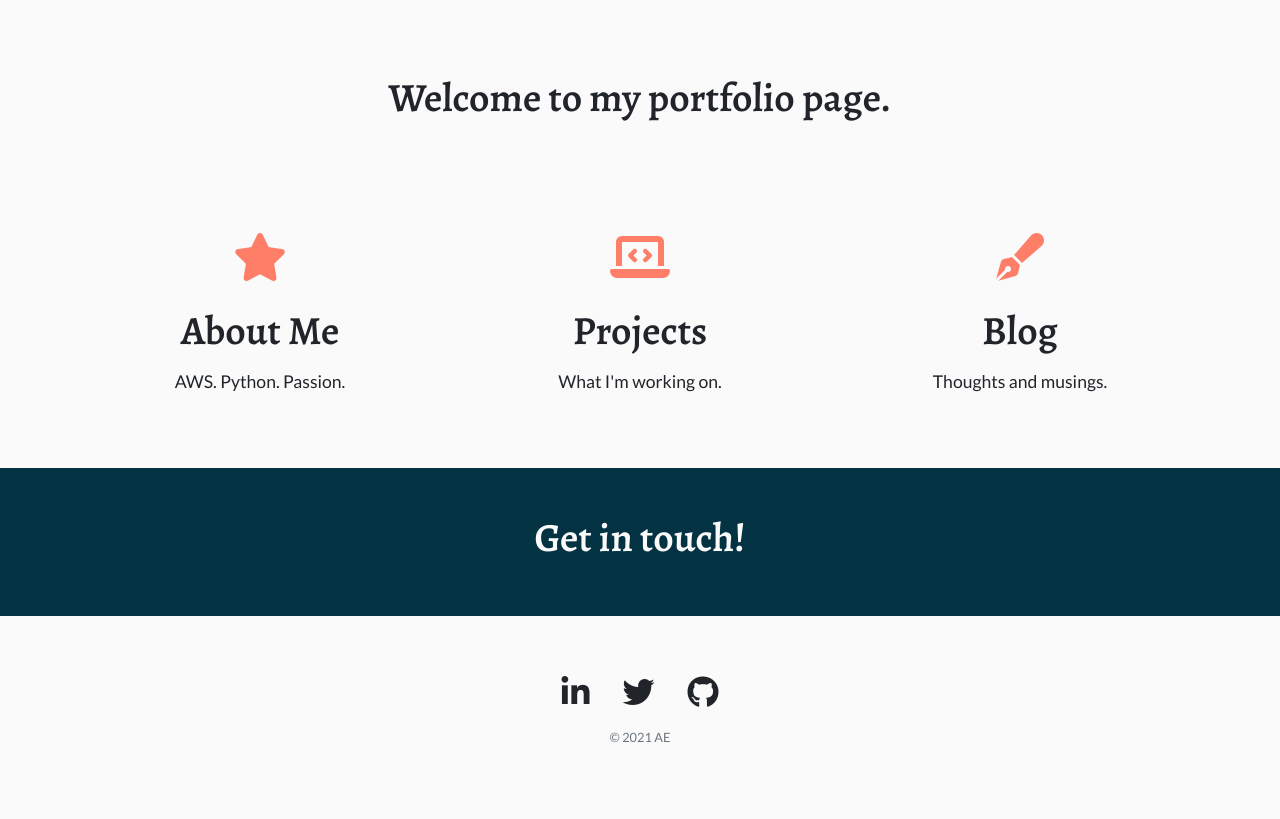
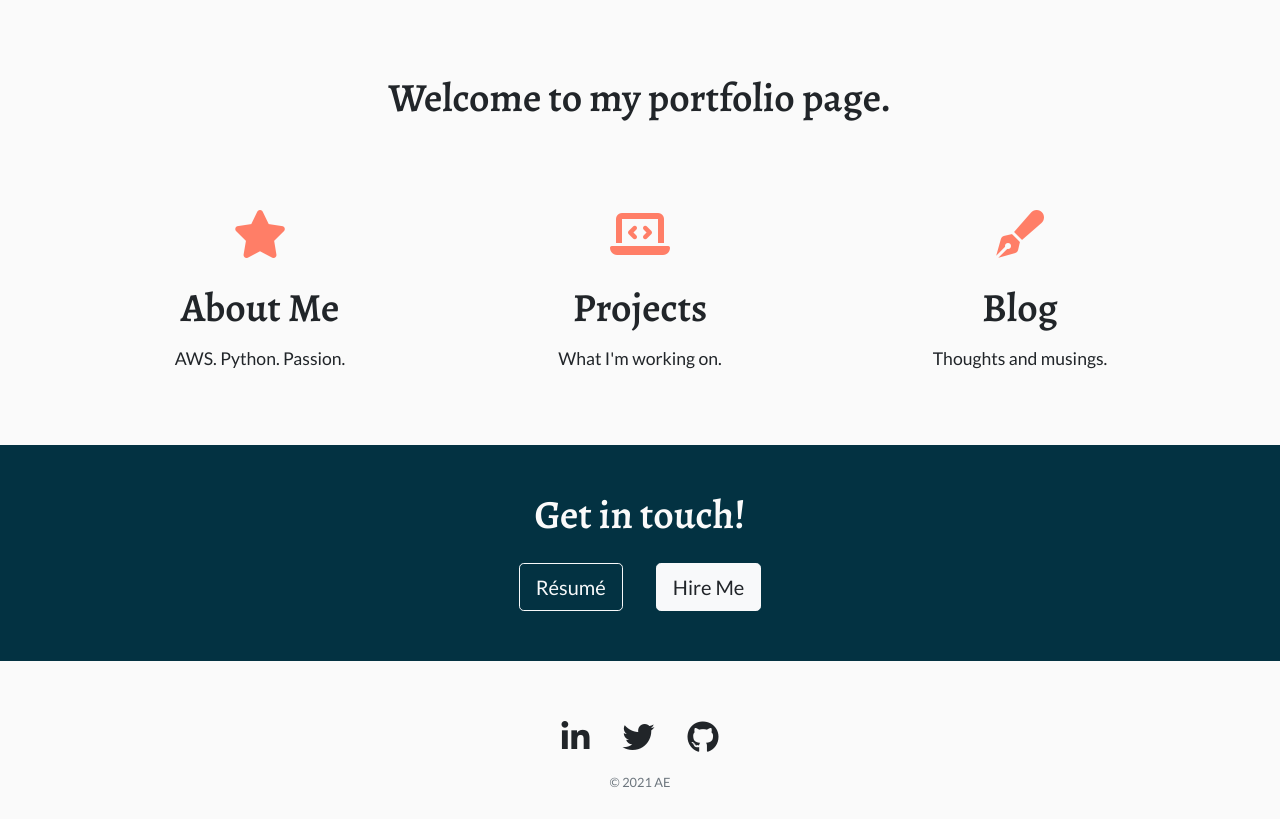
Before and after one commit to aeversme/portfolio-webapp, a Flask app: page / in a window 1280 px wide. Shown: the part 473-1292 px from the top of the page. Before the commit the page ends 1215 px from the top, so only its background shows below. Run offline with Flask 2, Linux system fonts and the light colour scheme; some libraries are stand-ins or nearby versions.

Commit message:
add and style call to action

```diff
--- a/static/css/styles.css
+++ b/static/css/styles.css
@@ -105,7 +105,7 @@ h1, h2, h3 {
 }
 
 .feature-box {
-    padding: 5%;
+    padding: 3% 5% 5%;
 }
 
 .feature-icon {
@@ -117,6 +117,10 @@ h1, h2, h3 {
 
 .cta {
     padding: 40px 0;
+}
+
+.cta-btn {
+    margin: 10px 15px;
 }
 
 /* Footer */
--- a/templates/index.html
+++ b/templates/index.html
@@ -39,6 +39,8 @@ Home
 <div class="dark container-fluid">
     <div class="container cta text-center">
         <h2 class="medium-heading">Get in touch!</h2>
+        <a type="button" class="cta-btn btn btn-outline-light btn-lg" href="https://alexeversmeyer.com/resume">Résumé</a>
+        <a type="button" class="cta-btn btn btn-light btn-lg" href="#">Hire Me</a>
     </div>
 </div>
 {% endblock %}
```
